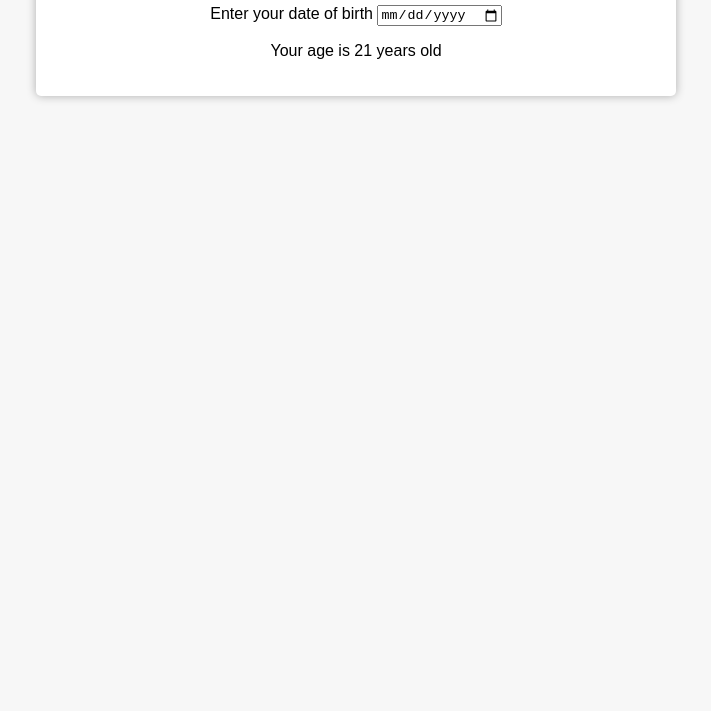
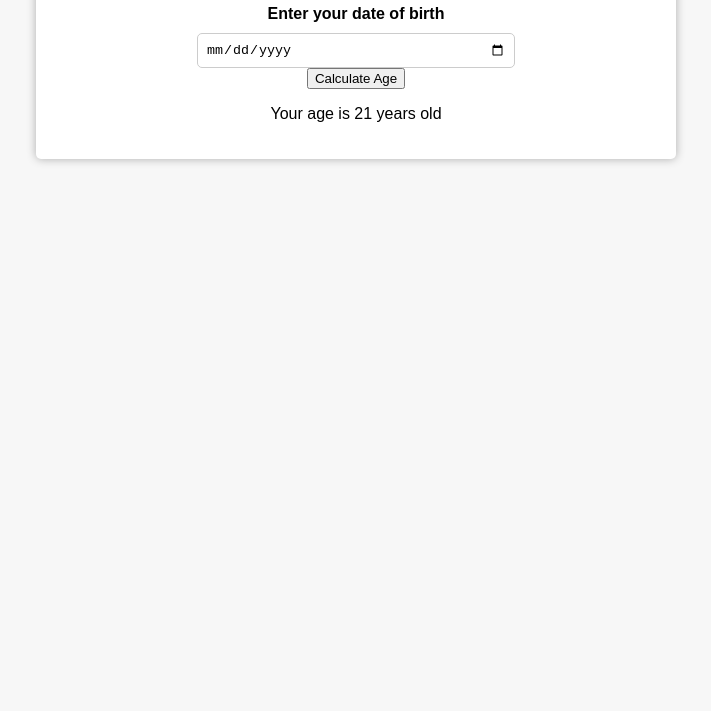
Before and after one commit to lugard1/age-calculator, a plain HTML site: page index.html in a window 1280 px wide. Shown: the part 89-800 px from the top of the page, without its empty margins (284-995 px from the left). Drawn offline with Linux system fonts and the light colour scheme.

Commit message:
Update HTML with button and input adjustment

```diff
--- a/index.html
+++ b/index.html
@@ -10,11 +10,9 @@
   <div class="container">
     <h1>Age Calculator</h1>
     <div class="form">
-      <label for="birthday">
-        Enter your date of birth
-        <input type="date" name="birthday" id="birthday" class="birthday">
-      </label>
-      <!-- <button class="btn">Calculate Age</button> -->
+      <label for="birthday">Enter your date of birth</label>
+      <input type="date" name="birthday" id="birthday" class="birthday">
+      <button class="btn">Calculate Age</button>
       <p id="result" class="result">Your age is 21 years old</p>
     </div>
   </div>
--- a/style.css
+++ b/style.css
@@ -27,3 +27,16 @@ h1 {
   flex-direction: column;
   align-items: center;
 }
+
+label {
+  font-weight: bold;
+  margin-bottom: 10px;
+}
+
+input {
+  padding: 8px;
+  border: 1px solid #ccc;
+  border-radius: 5px;
+  width: 100%;
+  max-width: 300px;
+}
```
